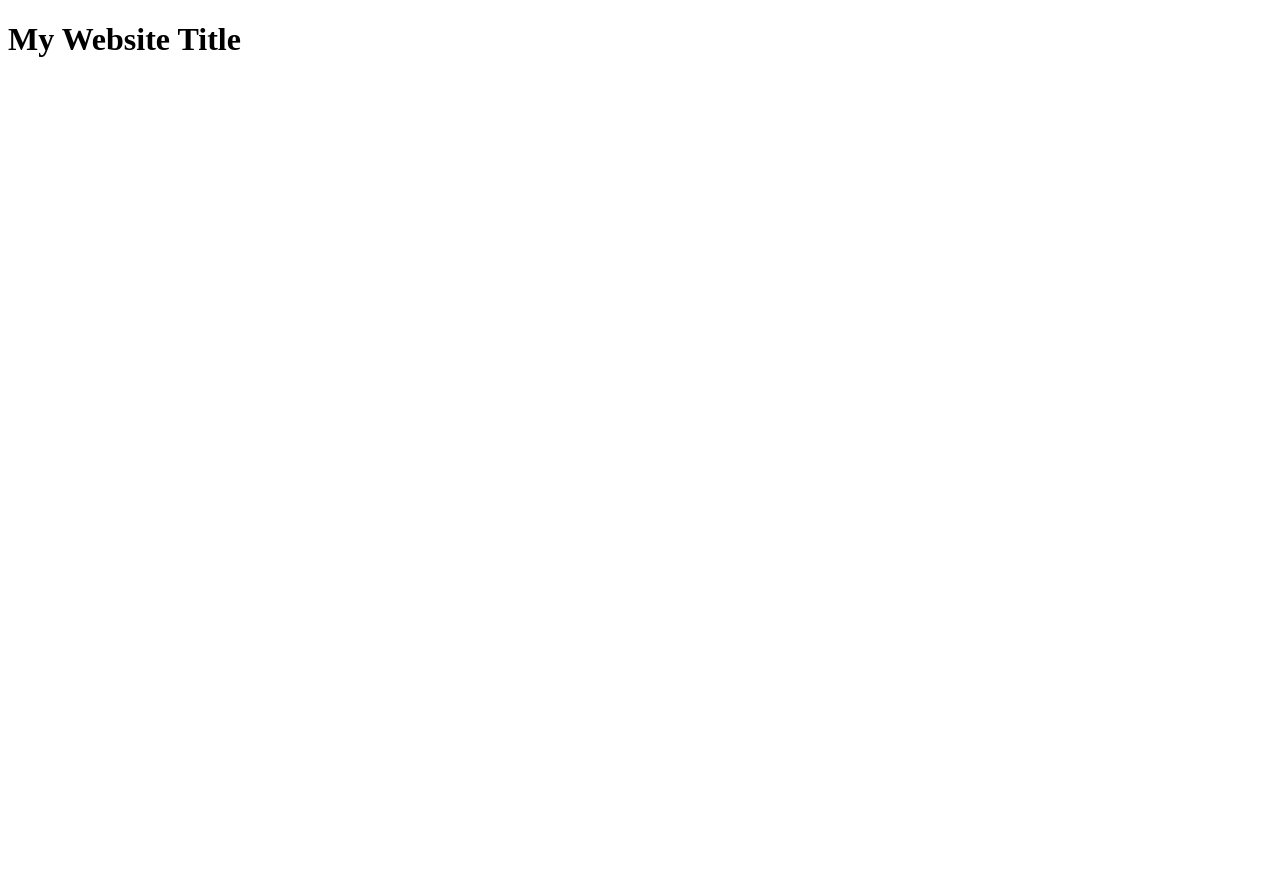
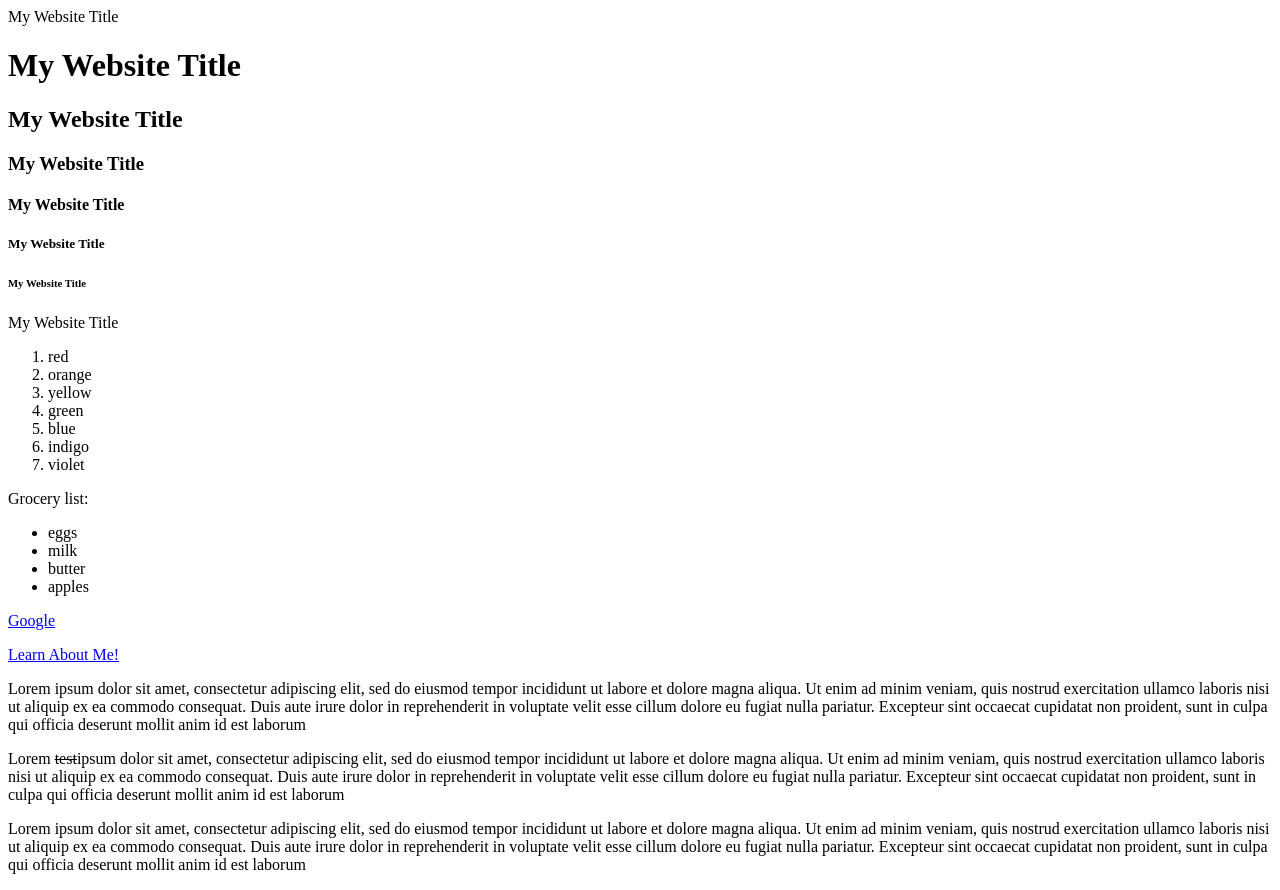
Before and after one commit to bifft2/webdev-fall2026, a plain HTML site: page practice/html/index.html in a window 1280 px wide. Before the commit the page ends 800 px from the top, so only its background shows below. Drawn offline with Linux system fonts and the light colour scheme.

Commit message:
updated notes

```diff
--- a/practice/html/index.html
+++ b/practice/html/index.html
@@ -6,6 +6,40 @@
     <title>My First Webpage</title>
 </head>
 <body>
+    <h0>My Website Title</h0>
     <h1>My Website Title</h1>
+    <h2>My Website Title</h2>
+    <h3>My Website Title</h3>
+    <h4>My Website Title</h4>
+    <h5>My Website Title</h5>
+    <h6>My Website Title</h6>
+    <h7>My Website Title</h7>
+
+    <ol>
+        <li>red</li>
+        <li>orange</li>
+        <li>yellow</li>
+        <li>green</li>
+        <li>blue</li>
+        <li>indigo</li>
+        <li>violet</li>
+    </ol>
+
+    <p>Grocery list:</p>
+    <ul>
+        <li>eggs</li>
+        <li>milk</li>
+        <li>butter</li>
+        <li>apples</li>
+    </ul>
+
+    <p><a href="https://www.google.com" target="_blank">Google</a></p>
+    <p><a href="/Users/bifft/webdev-fall2026/practice/html/about.html" target="_blank">Learn About Me!</a></p>
+
+    <p>Lorem ipsum dolor sit amet, consectetur adipiscing elit, sed do eiusmod tempor incididunt ut labore et dolore magna aliqua. Ut enim ad minim veniam, quis nostrud exercitation ullamco laboris nisi ut aliquip ex ea commodo consequat. Duis aute irure dolor in reprehenderit in voluptate velit esse cillum dolore eu fugiat nulla pariatur. Excepteur sint occaecat cupidatat non proident, sunt in culpa qui officia deserunt mollit anim id est laborum</p>
+
+    <p>Lorem <s>test</s>ipsum dolor sit amet, consectetur adipiscing elit, sed do eiusmod tempor incididunt ut labore et dolore magna aliqua. Ut enim ad minim veniam, quis nostrud exercitation ullamco laboris nisi ut aliquip ex ea commodo consequat. Duis aute irure dolor in reprehenderit in voluptate velit esse cillum dolore eu fugiat nulla pariatur. Excepteur sint occaecat cupidatat non proident, sunt in culpa qui officia deserunt mollit anim id est laborum</p>
+
+    <p>Lorem ipsum dolor sit amet, consectetur adipiscing elit, sed do eiusmod tempor incididunt ut labore et dolore magna aliqua. Ut enim ad minim veniam, quis nostrud exercitation ullamco laboris nisi ut aliquip ex ea commodo consequat. Duis aute irure dolor in reprehenderit in voluptate velit esse cillum dolore eu fugiat nulla pariatur. Excepteur sint occaecat cupidatat non proident, sunt in culpa qui officia deserunt mollit anim id est laborum</p>
 </body>
 </html>
```
Also changed, not shown: practice/html/about.html (added, +36 -0 lines).
